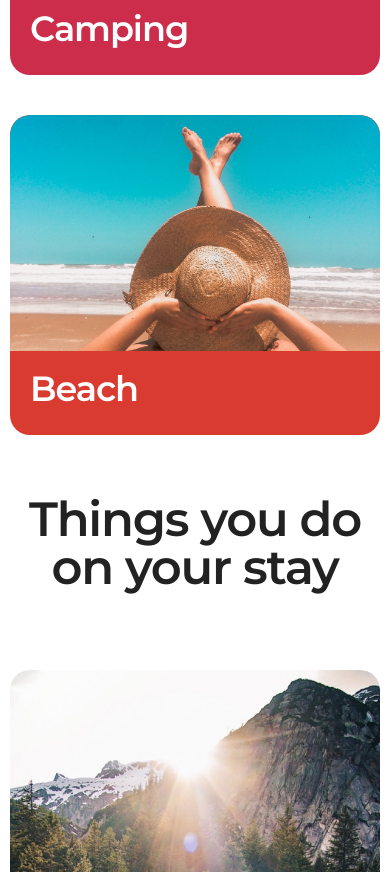
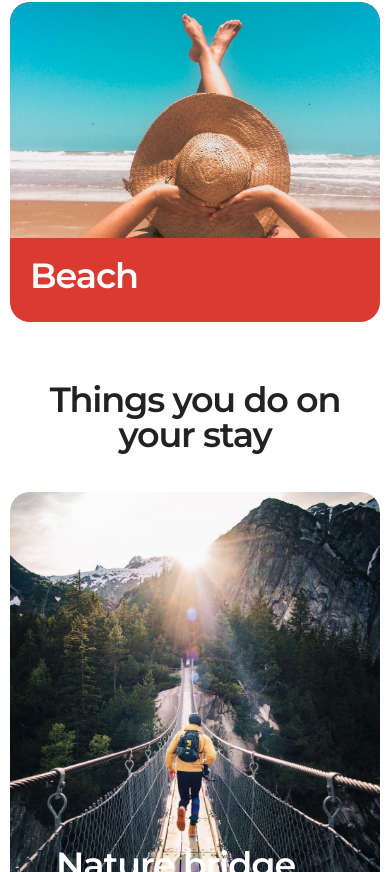
Before and after one commit to masliuk-mariia/nature, a website: page src/index.html in a window 390 px wide. Shown: the part 2193-3065 px from the top of the page. Drawn offline with nearby package versions, Linux system fonts and the light colour scheme; files that its build step writes are made by us from their sources; files whose address does not match are found by name.

Commit message:
mobile ver reduced titles

```diff
--- a/src/scss/_base.scss
+++ b/src/scss/_base.scss
@@ -42,5 +42,8 @@ body{
     font-weight: 600;
     letter-spacing: -1.2px;
     text-align: center;
+    @media(max-width: 768px){
+      font-size: 35px;
+    }
   }
 }
--- a/src/scss/blocks/footer.scss
+++ b/src/scss/blocks/footer.scss
@@ -1,7 +1,7 @@
 .footer {
   padding: 107px 0 284px 0;
   color: #000;
-  @media (max-width: 767px) {
+  @media (max-width: 768px) {
     padding: 70px 0;
   }
   a{
@@ -10,6 +10,9 @@
   &__content {
     padding: 0 0 116px 0;
     border-bottom: 1px solid rgba(170, 170, 170, 0.80);
+    @media (max-width: 768px) {
+      padding: 0 0 70px 0;
+    }
   }
 
   &__row {
--- a/src/scss/pages/discover.scss
+++ b/src/scss/pages/discover.scss
@@ -2,6 +2,9 @@
 
   &__header {
     margin: 0 0 59px 0;
+    @media(max-width: 768px){
+      margin: 0 0 20px 0;
+    }
   }
 
   &__container {
--- a/src/scss/pages/things_you_do.scss
+++ b/src/scss/pages/things_you_do.scss
@@ -1,6 +1,10 @@
 .things {
   &__header {
     margin: 0 0 59px 0;
+    @media(max-width: 768px){
+      margin: 0 0 20px 0;
+    }
+
   }
 
   &__container {
@@ -32,6 +36,9 @@
     height: 637px;
     position: relative;
     border-radius: 20px;
+    @media(max-width: 768px){
+      height: 450px;
+    }
   }
 
   &__title {
@@ -44,6 +51,9 @@
     font-size: 42px;
     font-weight: 600;
     letter-spacing: -1.05px;
+    @media(max-width: 425px){
+      font-size: 35px;
+    }
   }
 
   &__bg {
```
Also changed, not shown: dist/css/style.css, dist/css/style.min.css.
